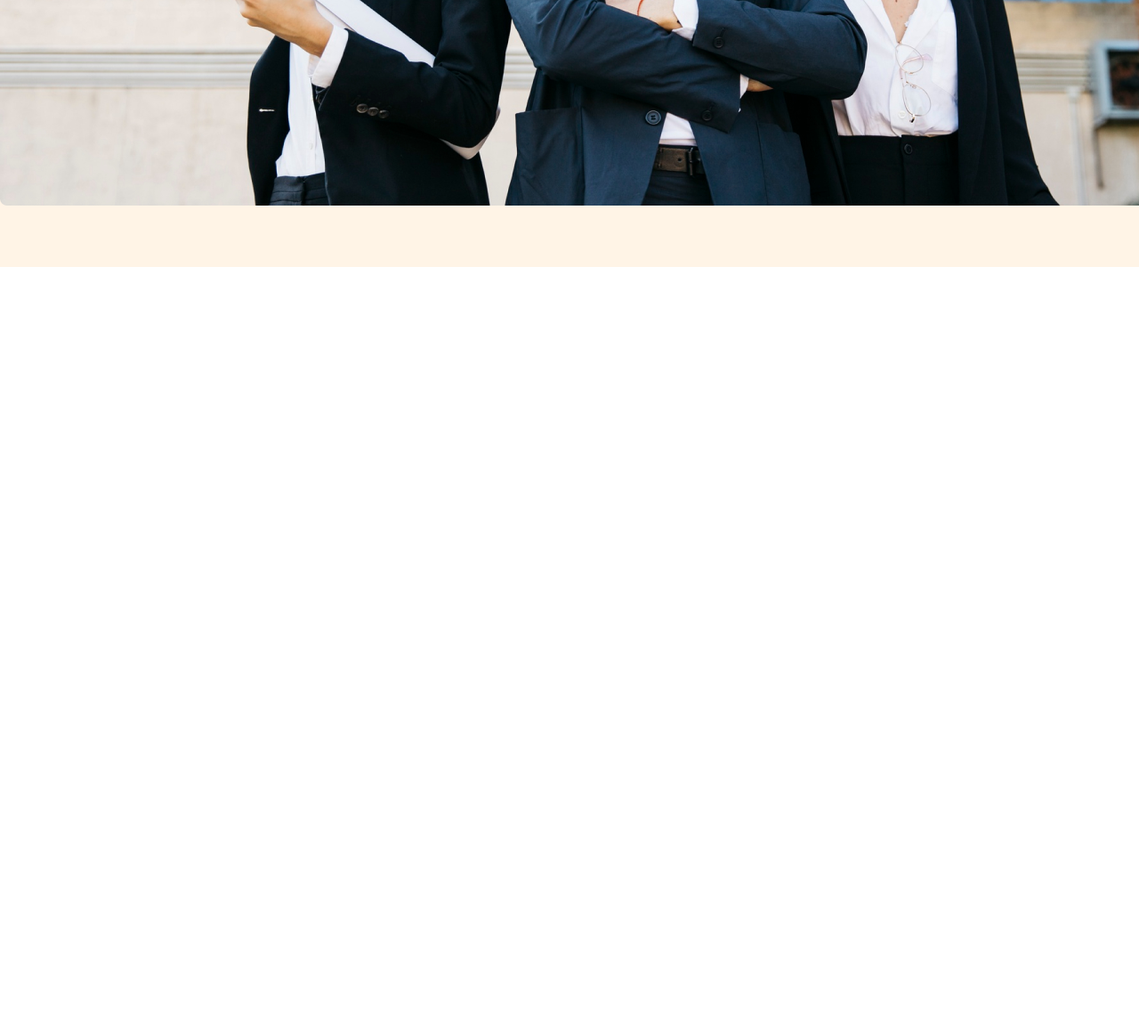
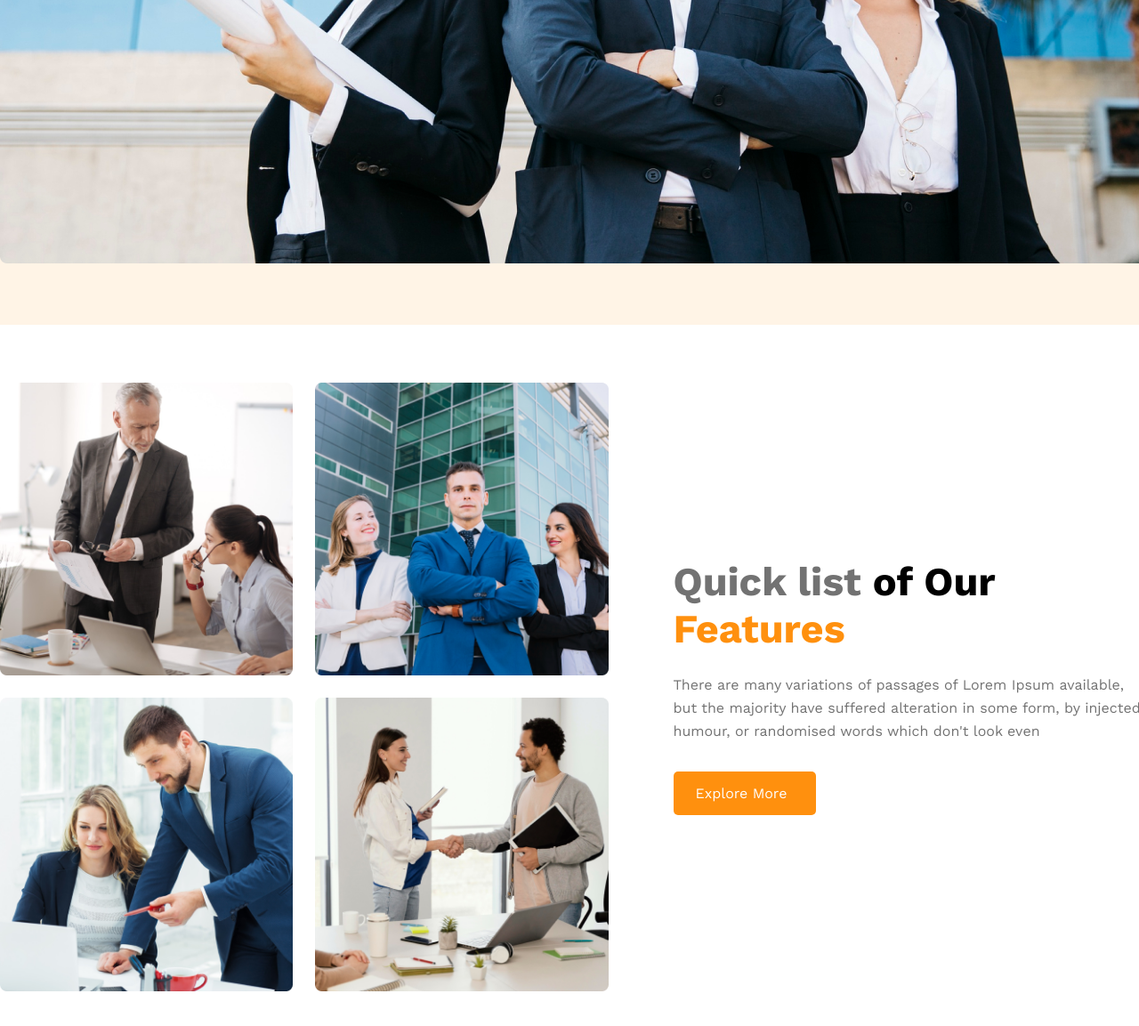
Before and after one commit to coderkamrul0/assignment-2, a plain HTML site: page index.html in a window 1280 px wide. Shown: the part 911-2064 px from the top of the page at 89% size. Before the commit the page ends 1211 px from the top, so only its background shows below. Drawn offline with nearby package versions, Linux system fonts and the light colour scheme.

Commit message:
features section added

```diff
--- a/index.html
+++ b/index.html
@@ -62,5 +62,28 @@
 
     <!-- Banner Section End Here -->
 
+
+    <!-- Features Section Start  -->
+
+    <section class="features-section">
+        <div class="container">
+            <div class="features-details">
+                <div class="features-images">
+                    <img src="images/team1.png" alt="">
+                    <img src="images/team2.png" alt="">
+                    <img src="images/team3.png" alt="">
+                    <img src="images/team4.png" alt="">
+                </div>
+                <div class="features-text">
+                    <h3 class="features-title"><span class="dark">Quick list</span> of Our <br> <span class="oranges">Features</span></h3>
+                    <p class="features-desc">There are many variations of passages of Lorem Ipsum available, <br> but the majority have suffered alteration in some form, by injected <br> humour, or randomised words which don't look even</p>
+                    <a href="#" class="feautes-btn">Explore More</a>
+                </div>
+            </div>
+        </div>
+    </section>
+
+    <!-- Features Section End -->
+
 </body>
 </html>
--- a/style.css
+++ b/style.css
@@ -54,8 +54,11 @@ ul li a{
     align-items: center;
     text-align: center;
 }
+.banner-section{
+    margin-bottom: 65px;
+}
 .banner-details{
-    padding-bottom: 65px;
+    padding: 65px 0;
 }
 .banner-text .banner-title{
     font-size: 4rem;
@@ -80,6 +83,56 @@ ul li a{
 }
 
 /* Banner Section End Here */
+
+
+/* Features Section Start */
+
+.features-details{
+    display: flex;
+    justify-content: space-between;
+    align-items: center;
+    margin-bottom: 130px;
+}
+.features-images{
+    display: grid;
+    grid-template-columns: repeat(2, 1fr);
+    gap: 25px;
+    width: 50%;
+}
+.features-images img{
+    width: 100%;
+}
+.features-text{
+    display: flex;
+    flex-direction: column;
+    width: 50%;
+    margin-left: 73px;
+}
+.features-text .features-title{
+    font-size: 45px;
+    font-weight: 700;
+}
+.features-text .dark{
+    color: #727272;
+}
+.features-text .oranges{
+    color: #FF900E;
+}
+.features-text .features-desc{
+    color: #727272;
+    line-height: 26px;
+    margin: 24px 0 32px 0;
+}
+.features-text .feautes-btn{
+    width: 160px;
+    text-decoration: none;
+    color: white;
+    padding: 15px 25px;
+    background-color: #FF900E;
+    border-radius: 5px;
+}
+
+/* Features Section End */
 
 
 
@@ -117,6 +170,26 @@ ul li a{
         width: 100%;
     }
     .banner-details{
-        padding-bottom: 40px;
+        padding: 40px 0;
     }
+
+
+
+    .features-details{
+        flex-direction: column;
+        margin-bottom: 60px;
+    }
+    .features-details .features-images{
+        grid-template-columns: repeat(1, 1fr);
+        width: 100%;
+        margin-bottom: 50px;
+    }
+    .features-details .features-text{
+        width: 100%;
+        margin-left: 0;
+    }
+    .features-text .features-title{
+        font-size: 40px;
+    }
+
 }
```
